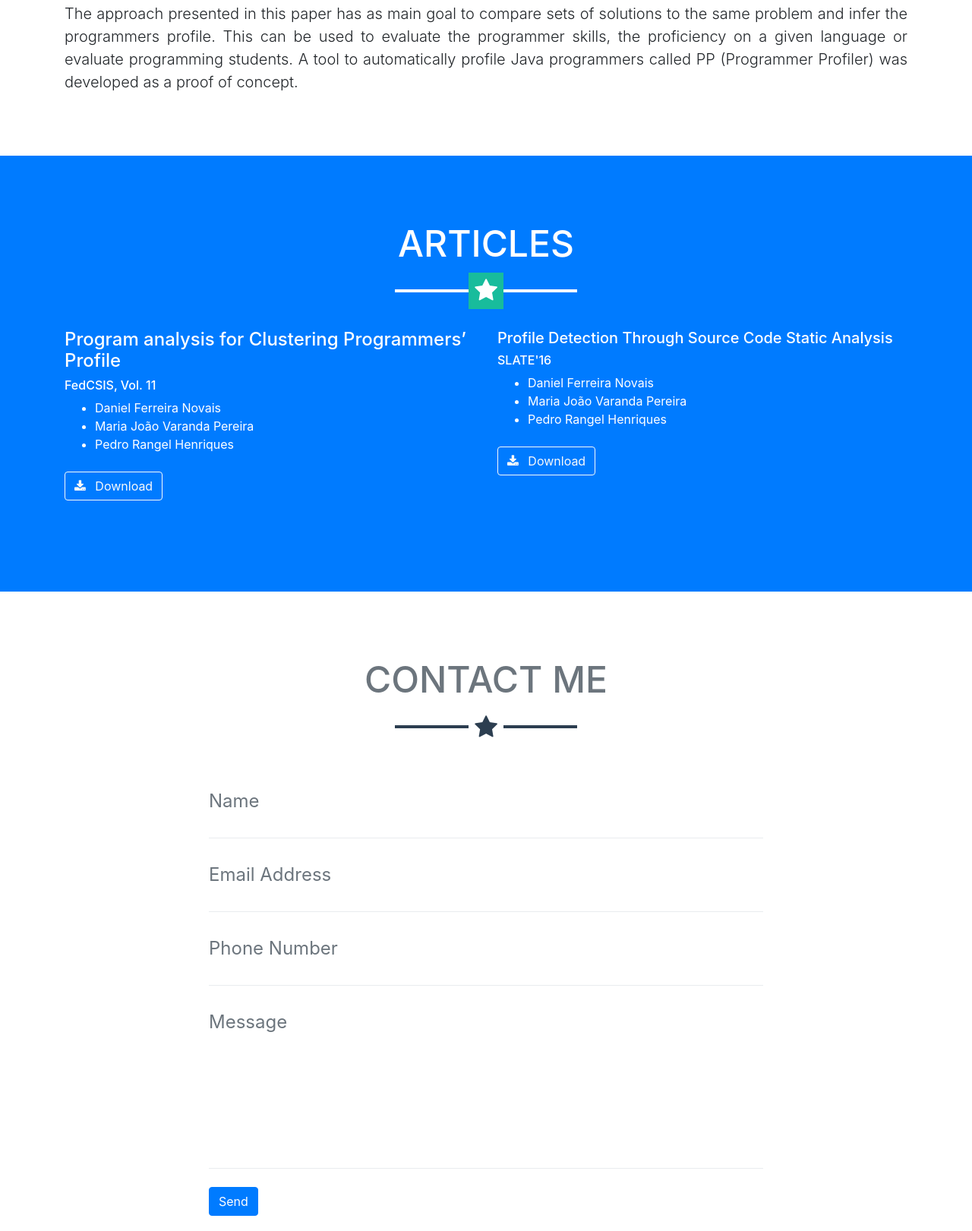
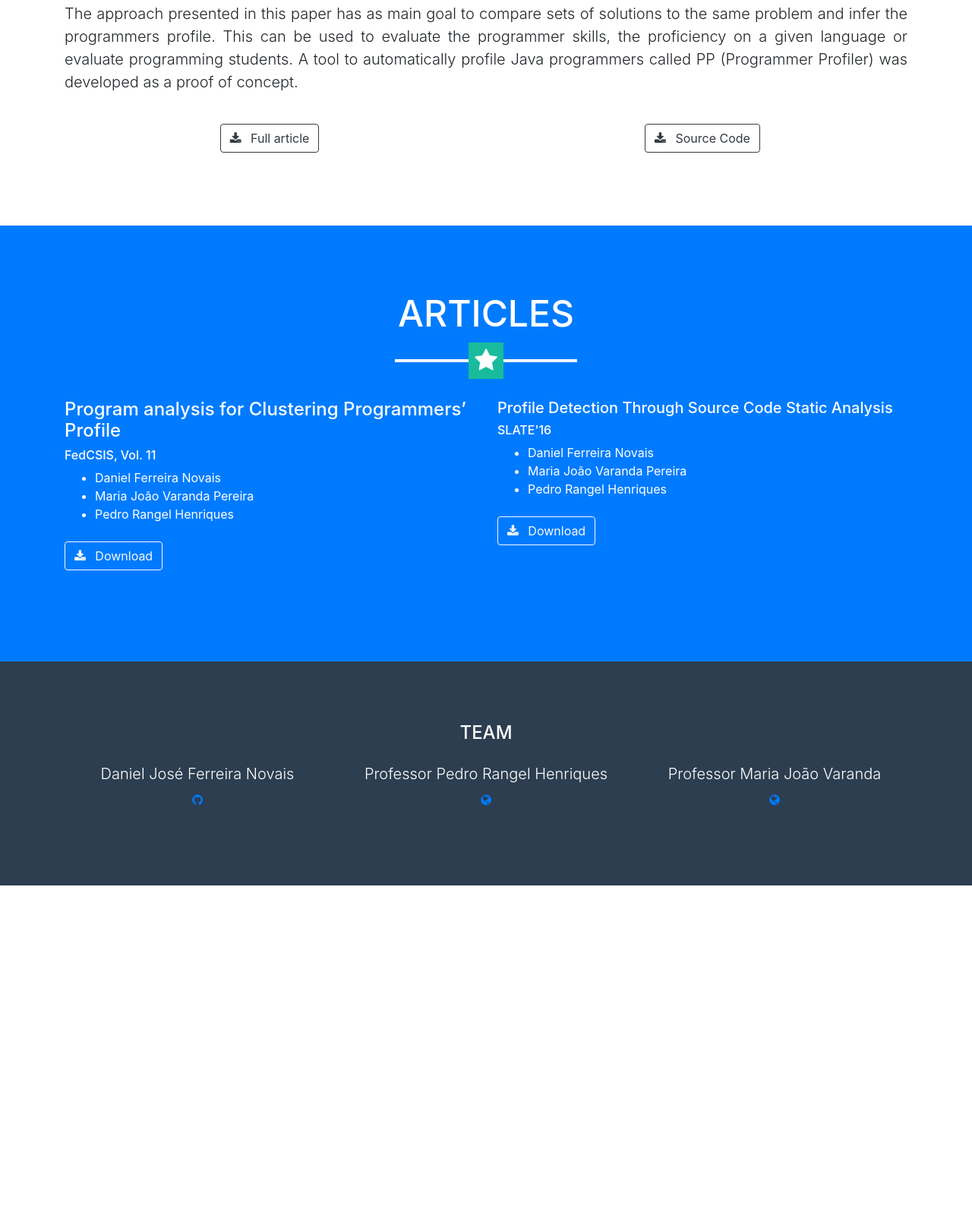
Before and after one commit to martinhoaragao/pptool-website, a website with bundled scripts: page index.html in a window 1280 px wide. Shown: the part 841-2462 px from the top of the page at 76% size. After the commit the page ends 2007 px from the top, so only its background shows below. Built offline with nearby package versions, Linux system fonts and the light colour scheme; files whose address does not match are found by name.

Commit message:
Add dissertation and fix navbar

```diff
--- a/index.html
+++ b/index.html
@@ -38,7 +38,7 @@
         <div class="collapse navbar-collapse" id="navbarResponsive">
           <ul class="navbar-nav ml-auto">
             <li class="nav-item mx-0 mx-lg-1">
-              <a class="nav-link py-3 px-0 px-lg-3 rounded js-scroll-trigger" href="#portfolio">Portfolio</a>
+              <a class="nav-link py-3 px-0 px-lg-3 rounded js-scroll-trigger" href="#abstract">Abstract</a>
             </li>
             <li class="nav-item mx-0 mx-lg-1">
               <a class="nav-link py-3 px-0 px-lg-3 rounded js-scroll-trigger" href="#articles">Articles</a>
@@ -61,7 +61,7 @@
     </header>
 
     <!-- Abstract Grid Section -->
-    <section class="portfolio" id="abstract">
+    <section class="abstract" id="abstract">
       <div class="container">
         <h2 class="text-center text-uppercase text-secondary mb-0">Abstract</h2>
         <hr class="star-dark mb-5">
@@ -71,6 +71,20 @@
         <p class="lead text-justify">
           The approach presented in this paper has as main goal to compare sets of solutions to the same problem and infer the programmers profile. This can be used to evaluate the programmer skills, the proficiency on a given language or evaluate programming students. A tool to automatically profile Java programmers called PP (Programmer Profiler) was developed as a proof of concept.
         </p>
+        <div class="row">
+          <div class="col-6 mt-4 text-center">
+            <a class="btn btn-outline-dark" target="_blank" href="/publications/dissertation.pdf">
+              <i class="fa fa-download mr-2"></i>
+              Full article
+            </a>
+          </div>
+          <div class="col-6 mt-4 text-center">
+            <a class="btn btn-outline-dark" target="_blank" href="https://github.com/danielnovais92/ProgrammerProfiler">
+              <i class="fa fa-download mr-2"></i>
+              Source Code
+            </a>
+          </div>
+        </div>
       </div>
     </section>
 
@@ -110,55 +124,6 @@
                 Download
               </a>
             </div>
-          </div>
-        </div>
-      </div>
-    </section>
-
-    <!-- Contact Section -->
-    <section id="contact">
-      <div class="container">
-        <h2 class="text-center text-uppercase text-secondary mb-0">Contact Me</h2>
-        <hr class="star-dark mb-5">
-        <div class="row">
-          <div class="col-lg-8 mx-auto">
-            <!-- To configure the contact form email address, go to mail/contact_me.php and update the email address in the PHP file on line 19. -->
-            <!-- The form should work on most web servers, but if the form is not working you may need to configure your web server differently. -->
-            <form name="sentMessage" id="contactForm" novalidate="novalidate">
-              <div class="control-group">
-                <div class="form-group floating-label-form-group controls mb-0 pb-2">
-                  <label>Name</label>
-                  <input class="form-control" id="name" type="text" placeholder="Name" required="required" data-validation-required-message="Please enter your name.">
-                  <p class="help-block text-danger"></p>
-                </div>
-              </div>
-              <div class="control-group">
-                <div class="form-group floating-label-form-group controls mb-0 pb-2">
-                  <label>Email Address</label>
-                  <input class="form-control" id="email" type="email" placeholder="Email Address" required="required" data-validation-required-message="Please enter your email address.">
-                  <p class="help-block text-danger"></p>
-                </div>
-              </div>
-              <div class="control-group">
-                <div class="form-group floating-label-form-group controls mb-0 pb-2">
-                  <label>Phone Number</label>
-                  <input class="form-control" id="phone" type="tel" placeholder="Phone Number" required="required" data-validation-required-message="Please enter your phone number.">
-                  <p class="help-block text-danger"></p>
-                </div>
-              </div>
-              <div class="control-group">
-                <div class="form-group floating-label-form-group controls mb-0 pb-2">
-                  <label>Message</label>
-                  <textarea class="form-control" id="message" rows="5" placeholder="Message" required="required" data-validation-required-message="Please enter a message."></textarea>
-                  <p class="help-block text-danger"></p>
-                </div>
-              </div>
-              <br>
-              <div id="success"></div>
-              <div class="form-group">
-                <button type="submit" class="btn btn-primary btn-xl" id="sendMessageButton">Send</button>
-              </div>
-            </form>
           </div>
         </div>
       </div>
```
Also changed, not shown: 1 other file.
